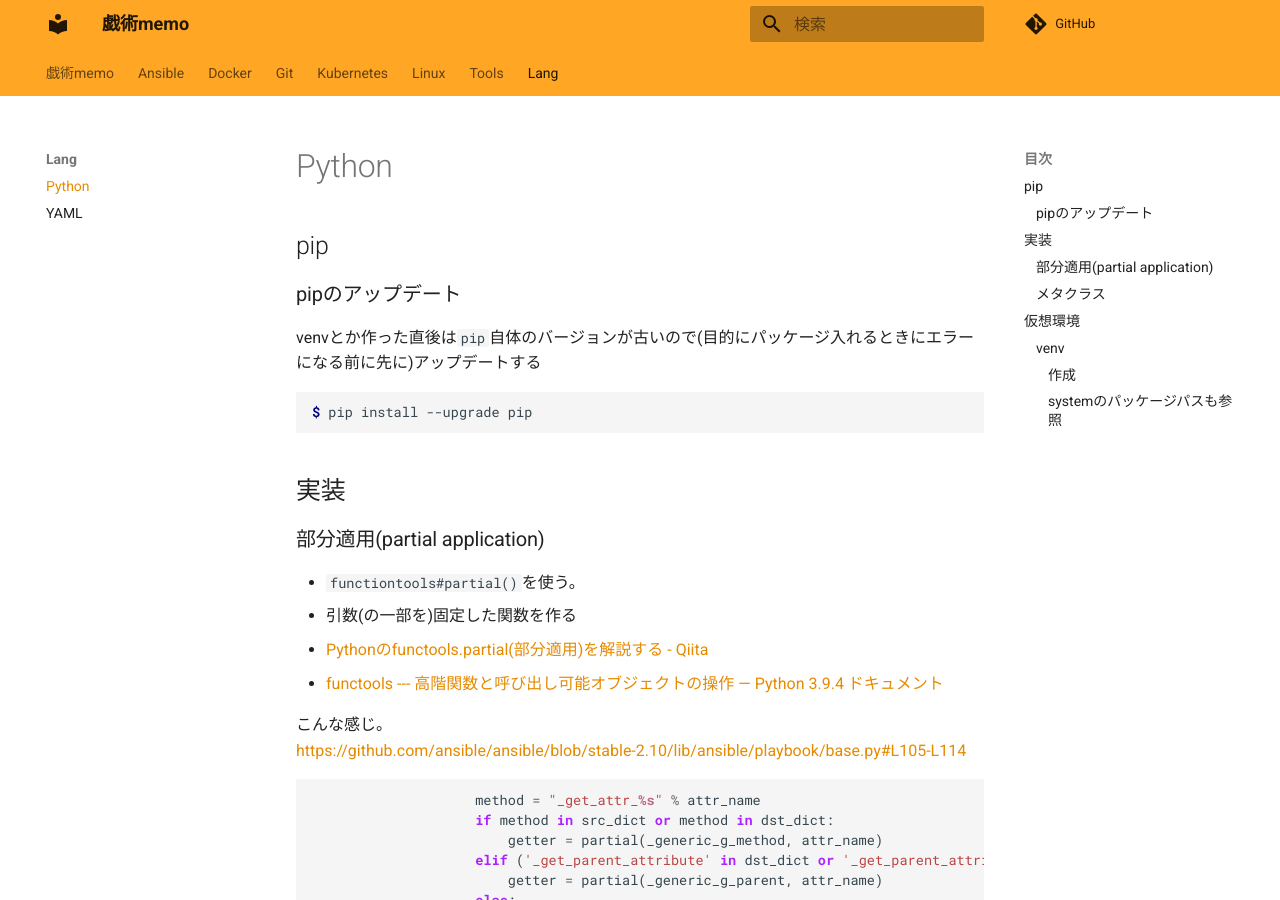
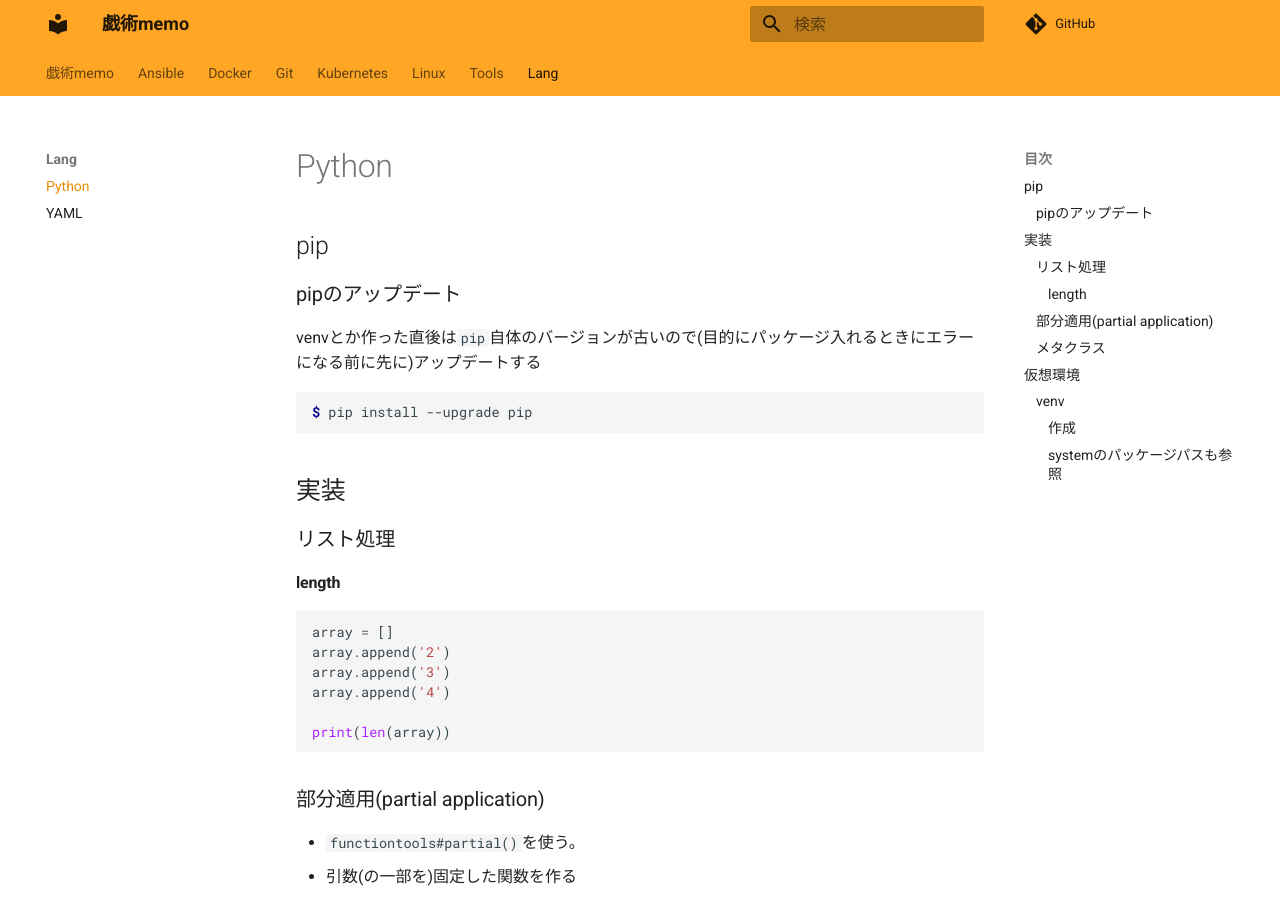
Before and after one commit to zaki-lknr/docs, an MkDocs documentation site: the page built from docs/lang/python.md, in a window 1280 px wide and 900 px high. Built offline with MkDocs 1.6.1 and Material for MkDocs 9.7.7, drawn with Linux system fonts in a browser that asks for light colours; comment, search, counter and statistics services are not loaded.

Commit message:
add: lang/python: 配列長

````diff
--- a/docs/lang/python.md
+++ b/docs/lang/python.md
@@ -11,6 +11,19 @@ $ pip install --upgrade pip
 ```
 
 ## 実装
+
+### リスト処理
+
+#### length
+
+```python
+array = []
+array.append('2')
+array.append('3')
+array.append('4')
+
+print(len(array))
+```
 
 ### 部分適用(partial application)
 
````
